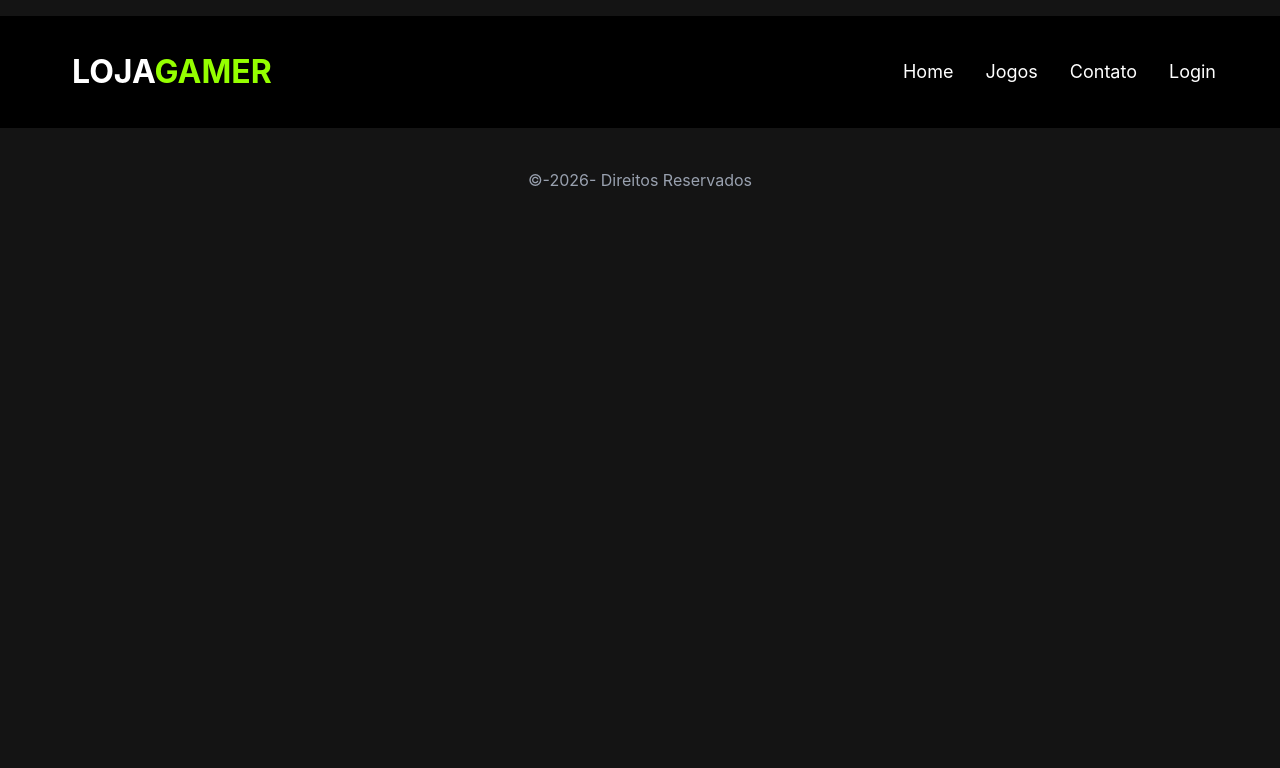
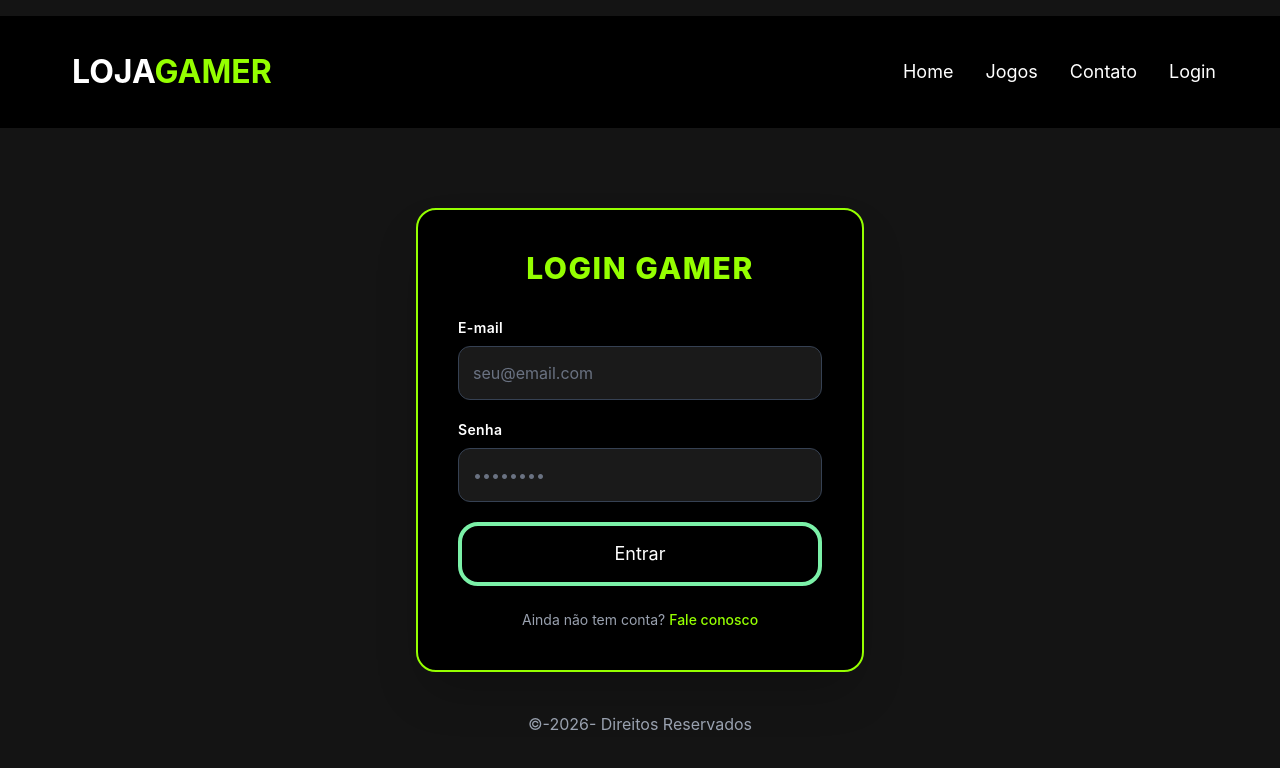
Before and after one commit to luczss/lojagamer, a React (Vite) app: page /login in a window 1280 px wide. Shown: the top 768 px of the page. Built offline with nearby package versions, Linux system fonts and the light colour scheme.

Commit message:
feat:codificando e Estilizando contato,jogos e login

```diff
--- a/src/pages/Contato.jsx
+++ b/src/pages/Contato.jsx
@@ -2,9 +2,26 @@
 
 const Contato = () => {
   return (
-    <>
+    <main className="grow flex items-center justify-center px-4">
+      <div className="bg-black p-8 sm:p-10 rounded-[20px] w-full max-w-md shadow-2xl border-2 border-[#95ff00]">
 
-    </>
+        <h2 className="text-2xl sm:text-3xl font-extrabold text-[#95ff00] text-center mb-6 uppercase tracking-wider">
+          Fale Conosco
+        </h2>
+
+        <p className="text-gray-300 text-center mb-6">
+          Entre em contato conosco através do e-mail:
+        </p>
+
+        <a
+          href="mailto:suporte@lojagamer.com"
+          className="block text-center text-[#95ff00] font-semibold hover:underline transition-all"
+        >
+          suporte@lojagamer.com
+        </a>
+
+      </div>
+    </main>
   )
 }
 
--- a/src/pages/Jogos.jsx
+++ b/src/pages/Jogos.jsx
@@ -1,9 +1,10 @@
 
 const Jogos = () => {
   return (
-    <>
-
-    </>
+    <main className="px-[5%] my-8 grow">
+      <h2 className="text-3xl font-bold mb-4 text-[#95ff00]">Catálogo de Jogos</h2>
+      <p className="text-gray-300">Aqui você encontrará todos os jogos disponíveis na nossa loja gamer.</p>
+    </main>
   )
 }
 
--- a/src/pages/Login.jsx
+++ b/src/pages/Login.jsx
@@ -1,10 +1,71 @@
-
+import { useState } from "react"
+import { useNavigate, Link } from "react-router-dom"
 
 const Login = () => {
+
+  //Hook- useState- manipula o estado da váriavel
+  const [email, setEmail] = useState("");
+  const [senha, setSenha] = useState("");
+  //Hook- useNavigate- Navega entre os componentes
+  const navigate = useNavigate();
+
+  //função de login
+  const Login = (e) => {
+    //Previne que a página regarregue
+    e.preventDefault();
+    alert(`Bem-Vindo(a),${email}`);
+    //Direciona para página Home
+    navigate("/");
+  }
+
   return (
-    <>
+    <main className="grow flex items-center justify-center px-4 mt-20 login" >
+      <div className="bg-black p-8 sm:p-10 rounded-[20px] w-full max-w-md shadow-2xl border-2 border-[#95ff00]">
 
-    </>
+        {/* Título com o mesmo estilo neon do site */}
+        <h2 className="text-2xl sm:text-3xl font-extrabold text-[#95ff00] text-center mb-8 uppercase tracking-wider">
+          Login Gamer
+        </h2>
+
+        <form onSubmit={Login} className="flex flex-col gap-5">
+          <div>
+            <label className="block text-white mb-2 text-sm font-semibold tracking-wide">E-mail</label>
+            <input
+              type="email"
+              required
+              value={email}
+              onChange={(e) => setEmail(e.target.value)}
+              placeholder="seu@email.com"
+              className="w-full p-3.5 rounded-xl bg-[#1a1a1a] text-white border border-gray-700 focus:border-[#95ff00] focus:ring-1 focus:ring-[#95ff00] outline-none transition-all placeholder:text-gray-500"
+            />
+          </div>
+
+          <div>
+            <label className="block text-white mb-2 text-sm font-semibold tracking-wide">Senha</label>
+            <input
+              type="password"
+              required
+              value={senha}
+              onChange={(e) => setSenha(e.target.value)}
+              placeholder="••••••••"
+              className="w-full p-3.5 rounded-xl bg-[#1a1a1a] text-white border border-gray-700 focus:border-[#95ff00] focus:ring-1 focus:ring-[#95ff00] outline-none transition-all placeholder:text-gray-500"
+            />
+          </div>
+
+          {/* Botão com o mesmo gradiente e efeito dos cards */}
+          <button
+            type="submit"
+            className=" border-4 border-green-300 t-2 w-full py-3.5 rounded-[20px] text-white text-lg transition-all duration-300 hover:opacity-90 hover:scale-105 hover:text-white cursor-pointer shadow-lg"
+          >
+            Entrar
+          </button>
+        </form>
+
+        <p className="text-center text-gray-400 mt-6 text-sm">
+          Ainda não tem conta? <Link to="/contato" className="text-[#95ff00] hover:underline font-medium">Fale conosco</Link>
+        </p>
+      </div>
+    </main>
   )
 }
 
```
